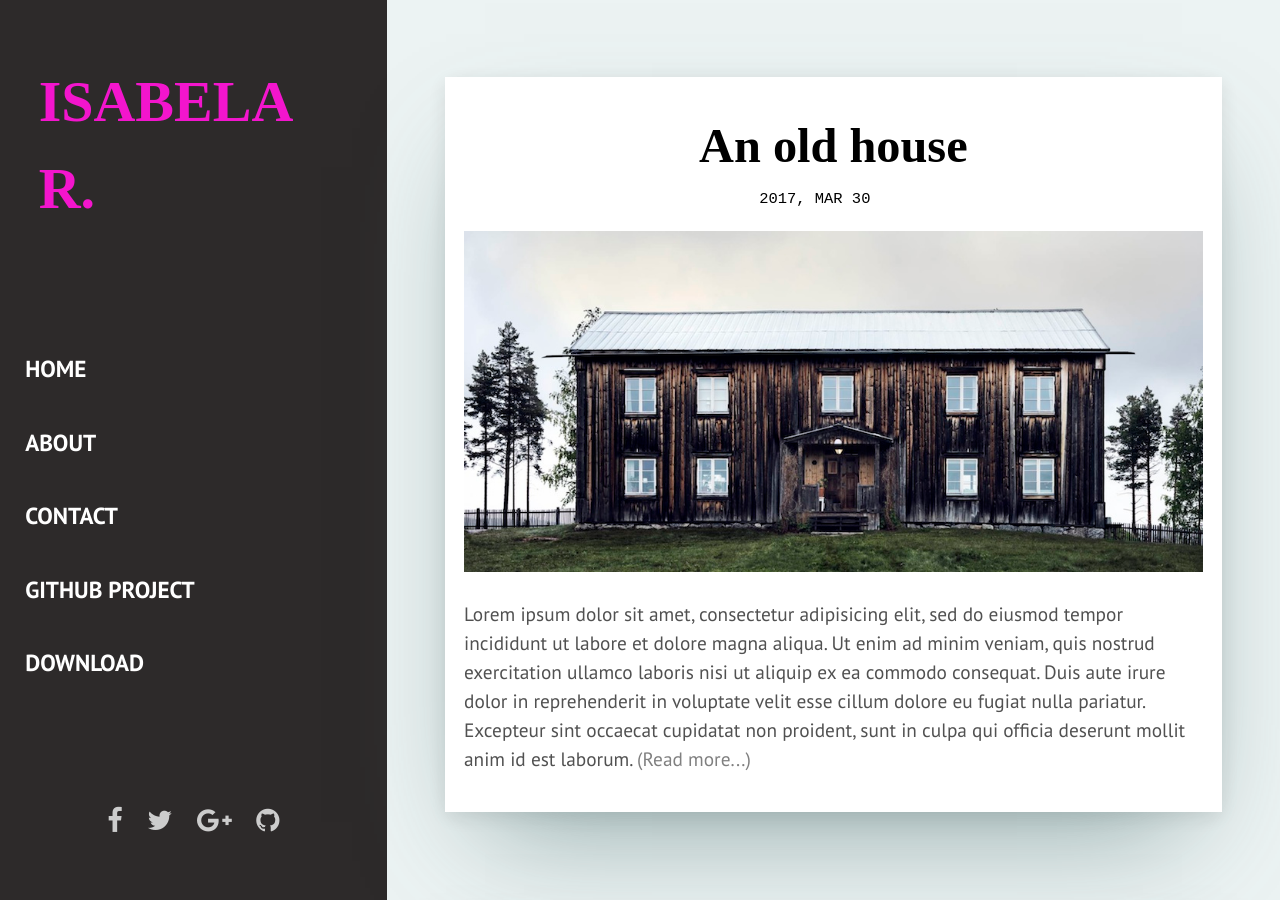
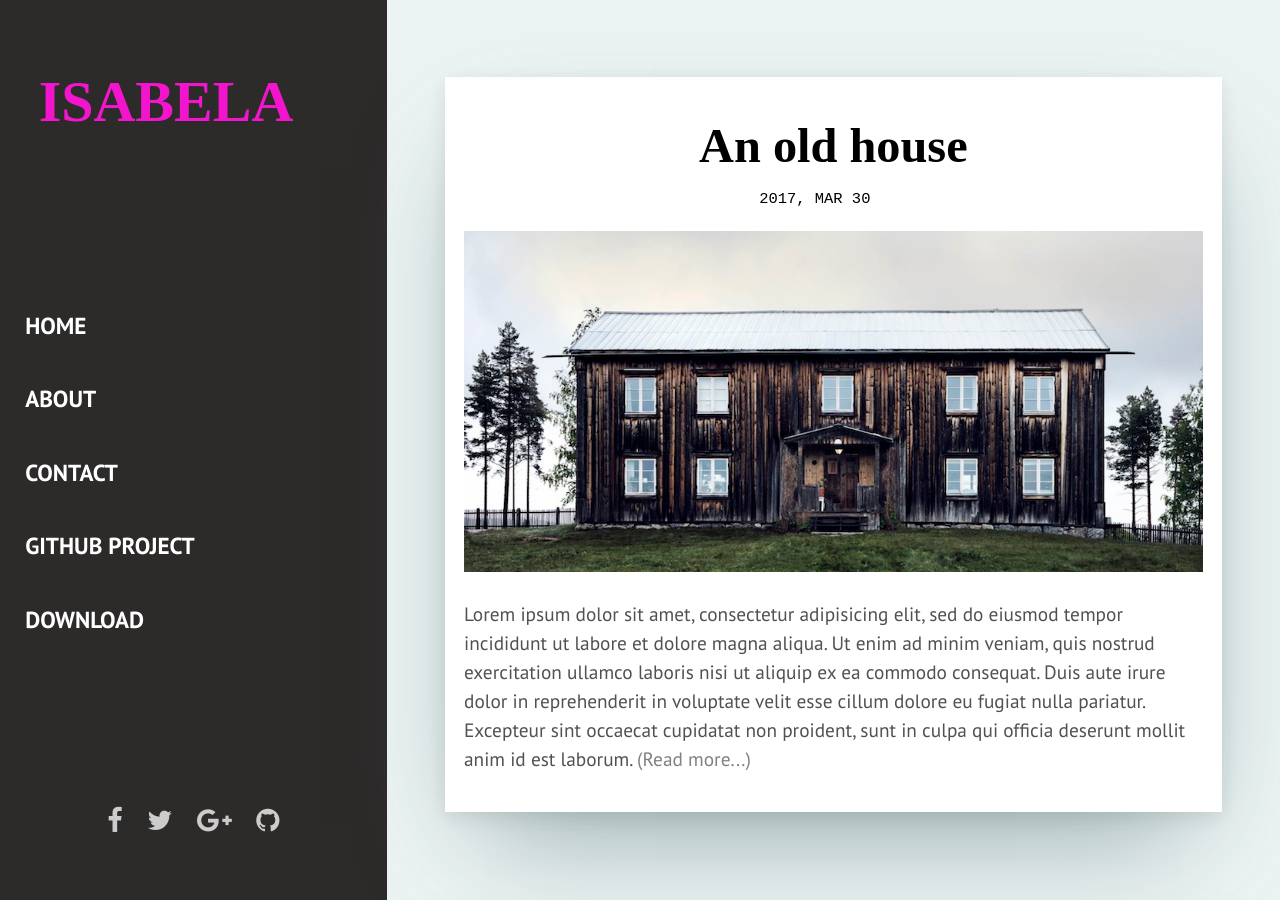
Before and after one commit to dave-sd/BlogIsa, a Jekyll site: the page built from index.html, in a window 1280 px wide and 900 px high. Built offline with Jekyll 4.4.1, drawn with Linux system fonts in a browser that asks for light colours; some web fonts are replaced; the list of posts is cut into pages by our own code.

```diff
--- a/_config.yml
+++ b/_config.yml
@@ -1,5 +1,5 @@
 # Profile information
-name: Isabela R.
+name: Isabela
 title: Fresh - Free Jekyll Theme
 description: > # this means to ignore newlines until "baseurl:"
   Write an awesome description for your new site here. You can edit this
```
